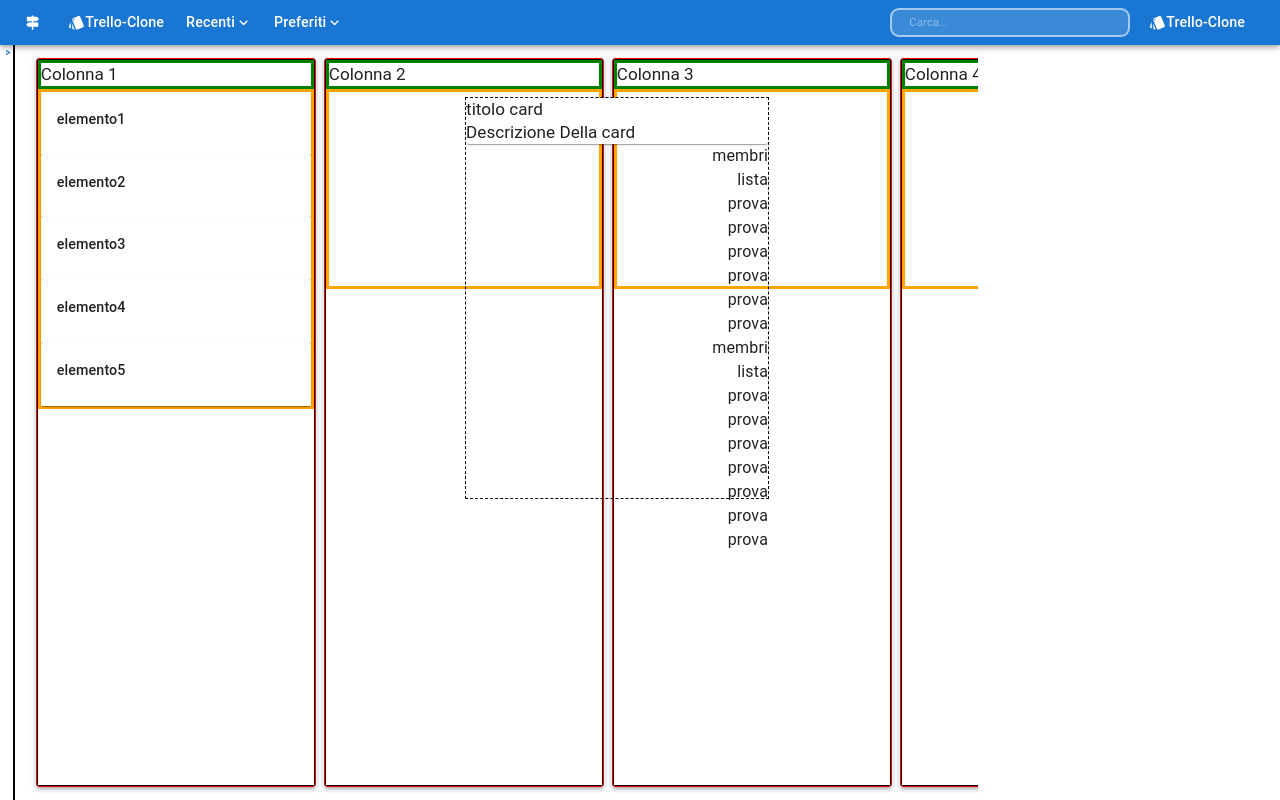
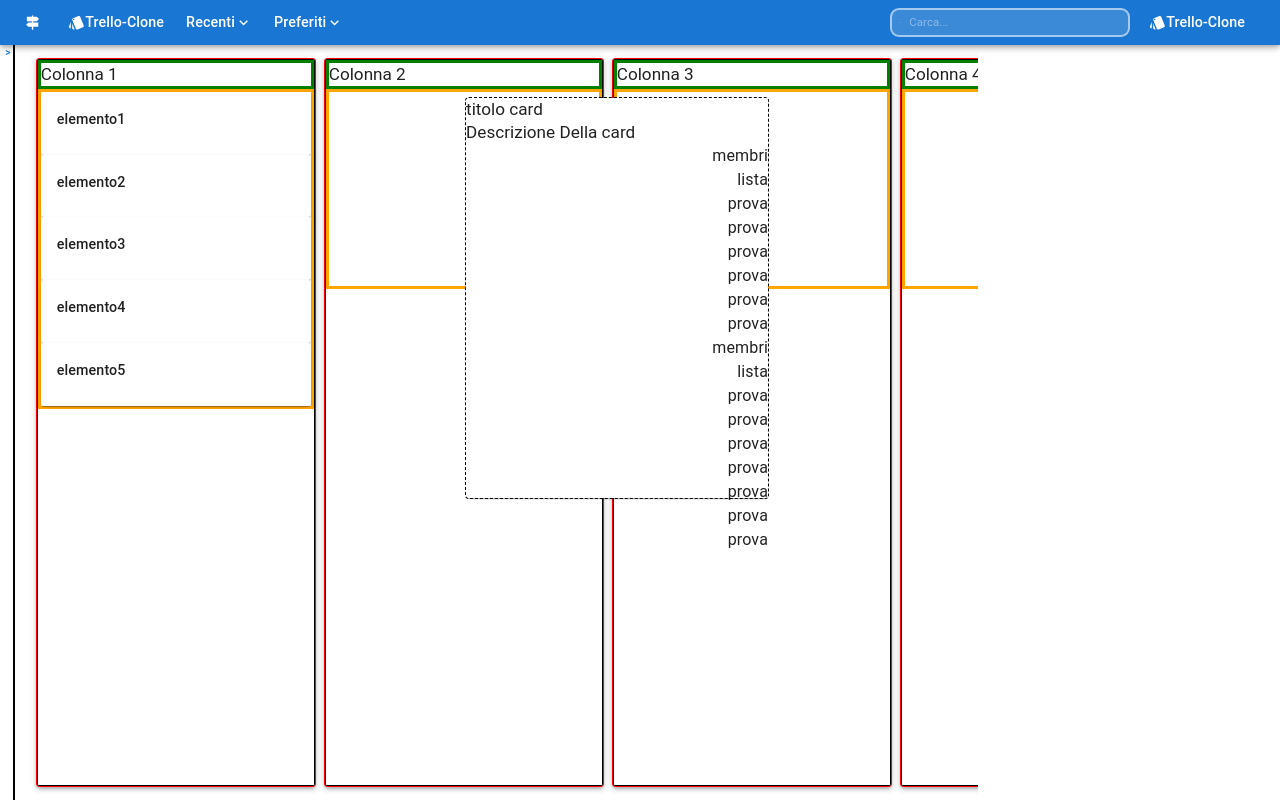
Before and after one commit to matteo9966/Trello-Clone, a React (Create React App) app: page / in a window 1280 px wide. Built offline with nearby package versions, Linux system fonts and the light colour scheme; what short-unique-id would draw is missing.

Commit message:
[FIX] Broken paper

```diff
--- a/src/components/TasksList/TaskForm.tsx
+++ b/src/components/TasksList/TaskForm.tsx
@@ -39,7 +39,9 @@ const TaskForm = () => {
 
   return (
     <ClickAwayListener onClickAway={() => console.log("premutovia")}>
-      <Box
+      <Paper
+        elevation={1}
+        component="div"
         sx={{
           width: "50vw",
           height: " 50vh",
@@ -49,12 +51,10 @@ const TaskForm = () => {
           right: "40%",
         }}
       >
-        <Paper elevation={1}>
-          <Typography variant="h5">titolo card</Typography>
-          <Typography variant="h5">Descrizione Della card</Typography>
-          {rightList}
-        </Paper>
-      </Box>
+        <Typography variant="h5">titolo card</Typography>
+        <Typography variant="h5">Descrizione Della card</Typography>
+        {rightList}
+      </Paper>
     </ClickAwayListener>
   );
 };
```
